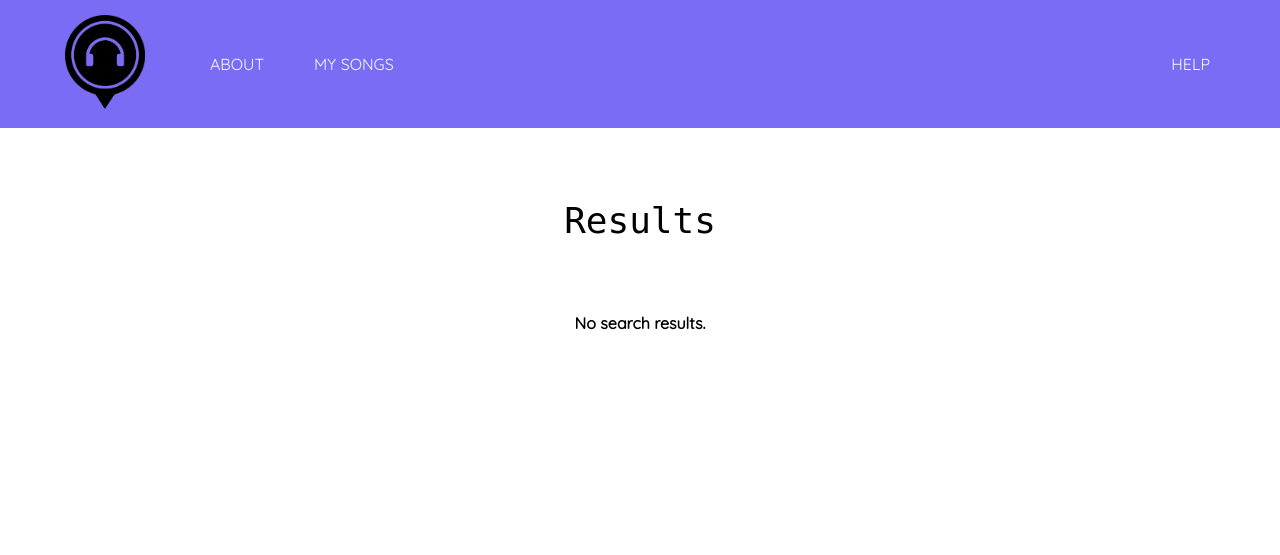
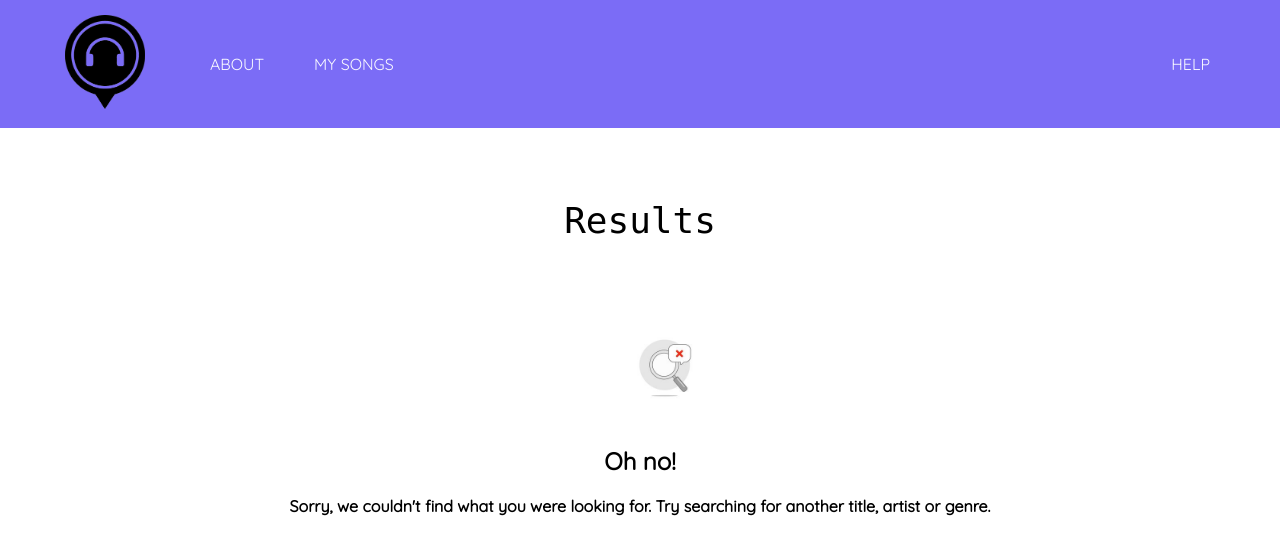
Before and after one commit to CatherineCampbell117/set09103, a Flask app: template templates/results.html in a window 1280 px wide. Shown: the top 555 px of the page. Run offline with Flask 2, Linux system fonts and the light colour scheme; the template is opened without the code that fills it, so the values that code supplies are empty; some web fonts are replaced.

Commit message:
image added for no search results

```diff
--- a/templates/results.html
+++ b/templates/results.html
@@ -52,7 +52,11 @@
         {% endfor %}
     </table>
     {% else %}
-    <div id="no_results">No search results.</div>
+    <div id="no_results">
+        <img src="../static/No search.jpg" alt="magnifying glass with no findings">
+        <h2>Oh no!</h2>
+        <p>Sorry, we couldn't find what you were looking for. Try searching for another title, artist or genre.</p>
+    </div>
     {% endif %}
 </main>
 </div>
```
Also changed, not shown: static/No search.jpg (added).
